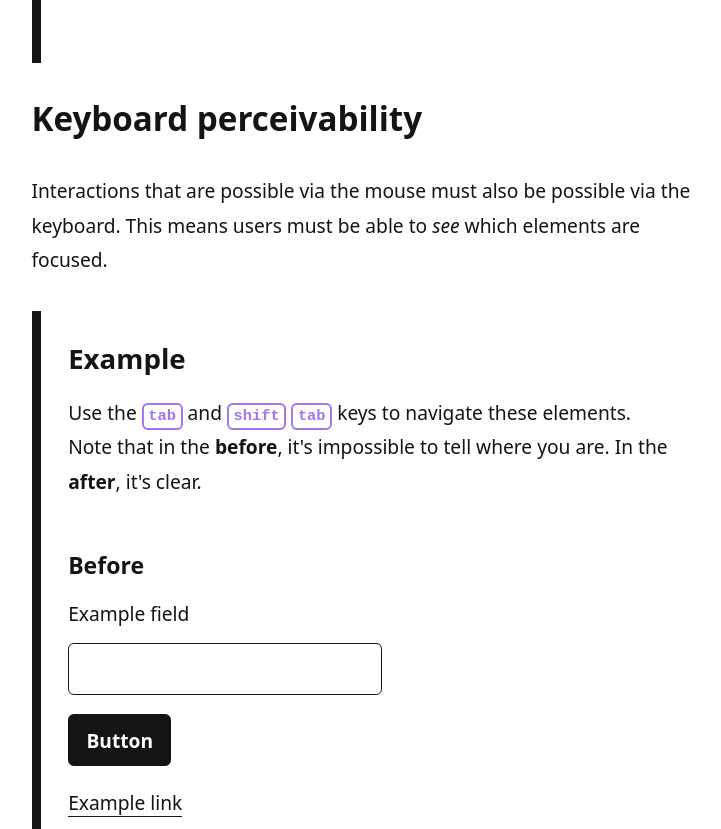
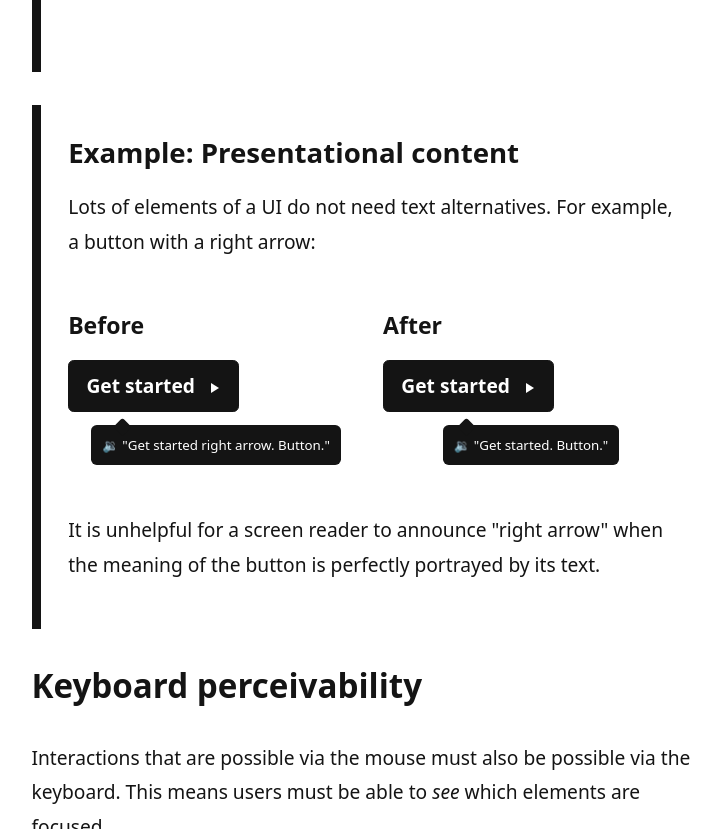
Before and after one commit to stevenpetryk/accessibility-proposal, a plain HTML site: page index.html in a window 1280 px wide. Shown: the part 2164-2993 px from the top of the page, without its empty margins (271-992 px from the left). Drawn offline with Linux system fonts and the light colour scheme.

Commit message:
Add presentational content example

```diff
--- a/css/with-screenreader-label.css
+++ b/css/with-screenreader-label.css
@@ -1,6 +1,7 @@
 .with-screenreader-label img {
   width: 100%;
   height: auto;
+  display: block;
 }
 
 .with-screenreader-label .screenreader-label {
@@ -9,9 +10,25 @@
   background: var(--dark);
   color: var(--light);
   margin: 0 auto;
+  margin-top: var(--s-2);
   padding: var(--s-3);
   max-width: max-content;
   border-radius: var(--round);
+  position: relative;
+}
+
+.with-screenreader-label .screenreader-label:after {
+  content: "";
+  display: block;
+  position: absolute;
+
+  width: 1em;
+  height: 1em;
+  top: 0;
+  left: 10%;
+  background: var(--dark);
+  border-radius: calc(var(--round) / 2);
+  transform: translateY(-0.35em) rotate(-45deg);
 }
 
 .with-screenreader-label .screenreader-label:before {
--- a/index.html
+++ b/index.html
@@ -61,9 +61,9 @@
         <h4>Example: Adding <code>alt</code> text to images</h4>
 
         <p>
-          alt-text is the first thing most people picture when they think about
-          accessibility. It must be written with care and tuned to the context
-          of the image it annotates.
+          <code>alt</code> text is the first thing most people picture when they
+          think about accessibility. It must be written with care and tuned to
+          the context of the image it annotates.
         </p>
 
         <p>
@@ -105,6 +105,72 @@
             </div>
           </div>
         </div>
+      </div>
+
+      <div class="example" role="group">
+        <h4>Example: Presentational content</h4>
+
+        <p>
+          Lots of elements of a UI do not need text alternatives. For example, a
+          button with a right arrow:
+        </p>
+
+        <div class="collapses">
+          <div class="stack-h" role="group">
+            <h5>Before</h5>
+
+            <div class="with-screenreader-label">
+              <button role="button">
+                Get started
+
+                <span class="button-icon">
+                  <svg
+                    width="10"
+                    height="10"
+                    viewBox="0 0 10 10"
+                    focusable="false"
+                  >
+                    <path fill="currentColor" d="M0,0 L0,10 L8,5" />
+                  </svg>
+                </span>
+              </button>
+
+              <div class="screenreader-label">
+                "Get started right arrow. Button."
+              </div>
+            </div>
+          </div>
+
+          <div class="stack-h" role="group">
+            <h5>After</h5>
+
+            <div class="with-screenreader-label">
+              <button role="button">
+                Get started
+
+                <span class="button-icon" aria-hidden="true">
+                  <svg
+                    width="10"
+                    height="10"
+                    viewBox="0 0 10 10"
+                    focusable="false"
+                  >
+                    <path fill="currentColor" d="M0,0 L0,10 L8,5" />
+                  </svg>
+                </span>
+              </button>
+
+              <div class="screenreader-label">
+                "Get started. Button."
+              </div>
+            </div>
+          </div>
+        </div>
+
+        <p>
+          It is unhelpful for a screen reader to announce "right arrow" when the
+          meaning of the button is perfectly portrayed by its text.
+        </p>
       </div>
 
       <h3>Keyboard perceivability</h3>
```
